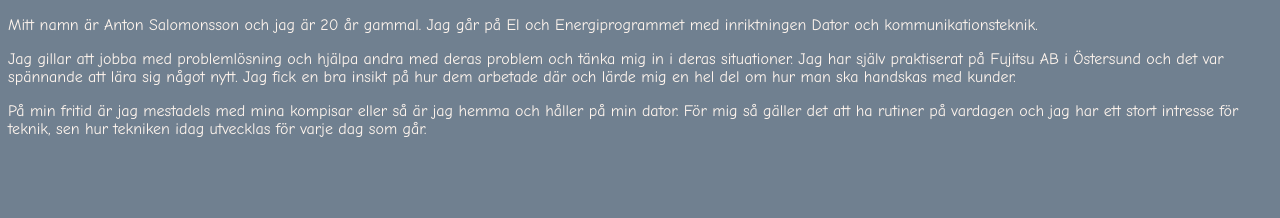
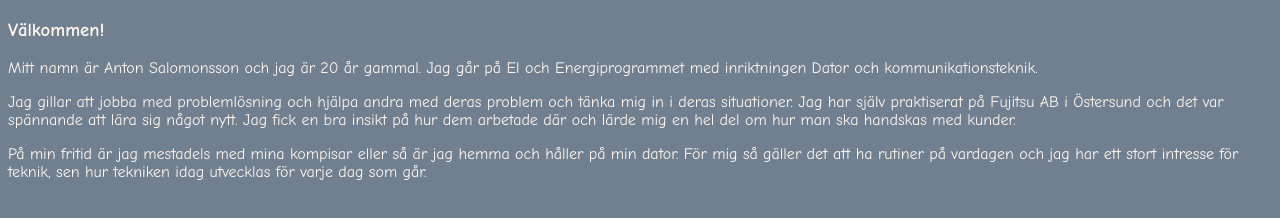
Before and after one commit to GitWanSchool/Sitewan, a plain HTML site: page pages/bio.html in a window 1280 px wide. Drawn offline with Linux system fonts and the light colour scheme.

Commit message:
added h1

```diff
--- a/pages/bio.html
+++ b/pages/bio.html
@@ -38,7 +38,7 @@
 
     <section>
         <article>
-
+                <h1>Välkommen!</h1>
                 <p>Mitt namn är Anton Salomonsson och jag är 20 år gammal. Jag går på El och Energiprogrammet med inriktningen Dator och kommunikationsteknik.</p>
                 <p>Jag gillar att jobba med problemlösning och hjälpa andra med deras problem och tänka mig in i deras situationer. Jag har själv praktiserat på Fujitsu AB i Östersund och det var spännande att lära sig något nytt. Jag fick en bra insikt på hur dem arbetade där och lärde mig en hel del om hur man ska handskas med kunder.</p>
                 <p>På min fritid är jag mestadels med mina kompisar eller så är jag hemma och håller på min dator. För mig så gäller det att ha rutiner på vardagen och jag har ett stort intresse för teknik, sen hur tekniken idag utvecklas för varje dag som går.</p>
```
